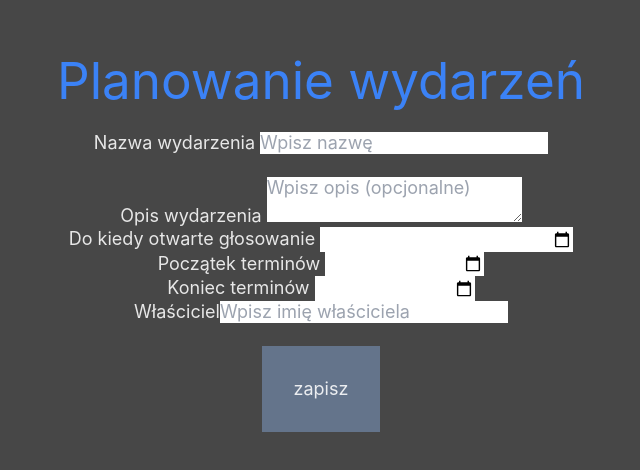
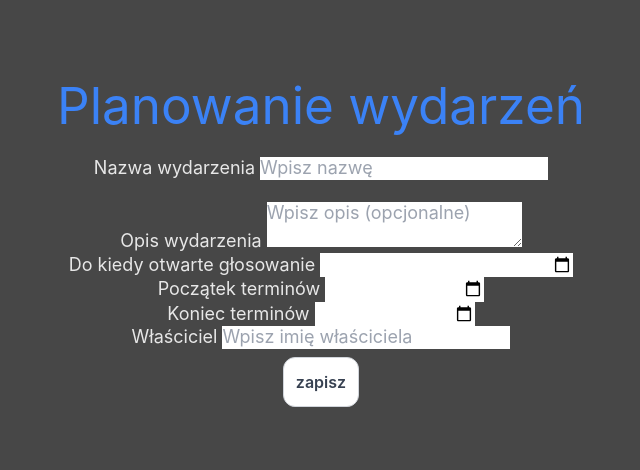
Before and after one commit to Newbies-Workplace/calendar-app-frontend, a React (Vite) app: page / in a window 1280 px wide. Shown: the part 158-628 px from the top of the page, without its empty margins (319-959 px from the left). Built offline with nearby package versions, Linux system fonts and the light colour scheme.

Commit message:
fix button

```diff
--- a/src/components/Button.tsx
+++ b/src/components/Button.tsx
@@ -1,5 +1,4 @@
 import React from 'react';
-import { Button as MaterialButton } from "@material-tailwind/react";
 import { cn } from './cn';
 
 interface ButtonProps {
@@ -7,13 +6,22 @@ interface ButtonProps {
   onClick: () => void;
   variant?: "filled" | "outlined";
   size?: "sm" | "md" | "lg";
-  color?: "amber" | "blue" | "red" | "green";
+  color?: "black" | "blue" | "red" | "green";
   className?: string
 }
 
-const Button: React.FC<ButtonProps> = ({ children, onClick, variant = "outlined", size = "md", color = "amber", className}) => {
+const Button: React.FC<ButtonProps> = ({ children, onClick, variant = "outlined", size = "md", className}) => {
   return (
-    <button onClick={onClick}className={cn(`bg-red-500 ${color}`, className)}>
+    <button onClick={onClick}
+    className={cn(
+      "transition ease-in-out duration-500",
+      "font-semibold rounded-xl",
+      "mt-[-60px]",
+      size === "md" && "px-10 py-10 text-base",
+      variant === "outlined" && "border border-gray-300 text-gray-700 bg-white hover:bg-black-100",
+      variant === "filled" && "shadow-lg",
+      className
+     )}>
      {children}
     </button>
   );
--- a/src/pages/Frontpage.jsx
+++ b/src/pages/Frontpage.jsx
@@ -123,7 +123,7 @@ function Frontpage(props) {
         <br></br>
 
 
-        <label>Właściciel</label>
+        <label>Właściciel </label>
         <input
           {...register("owner", { required: true })}
           placeholder="Wpisz imię właściciela"
@@ -132,10 +132,9 @@ function Frontpage(props) {
         <br></br>
         <br></br>
         <Button
-      className="p-8"
+      className="p-3"
         size="md"
-        color="bg-slate-500"
-        variant="filled"
+        variant="outlined"
         >zapisz</Button>
       </form>
     </>
```
